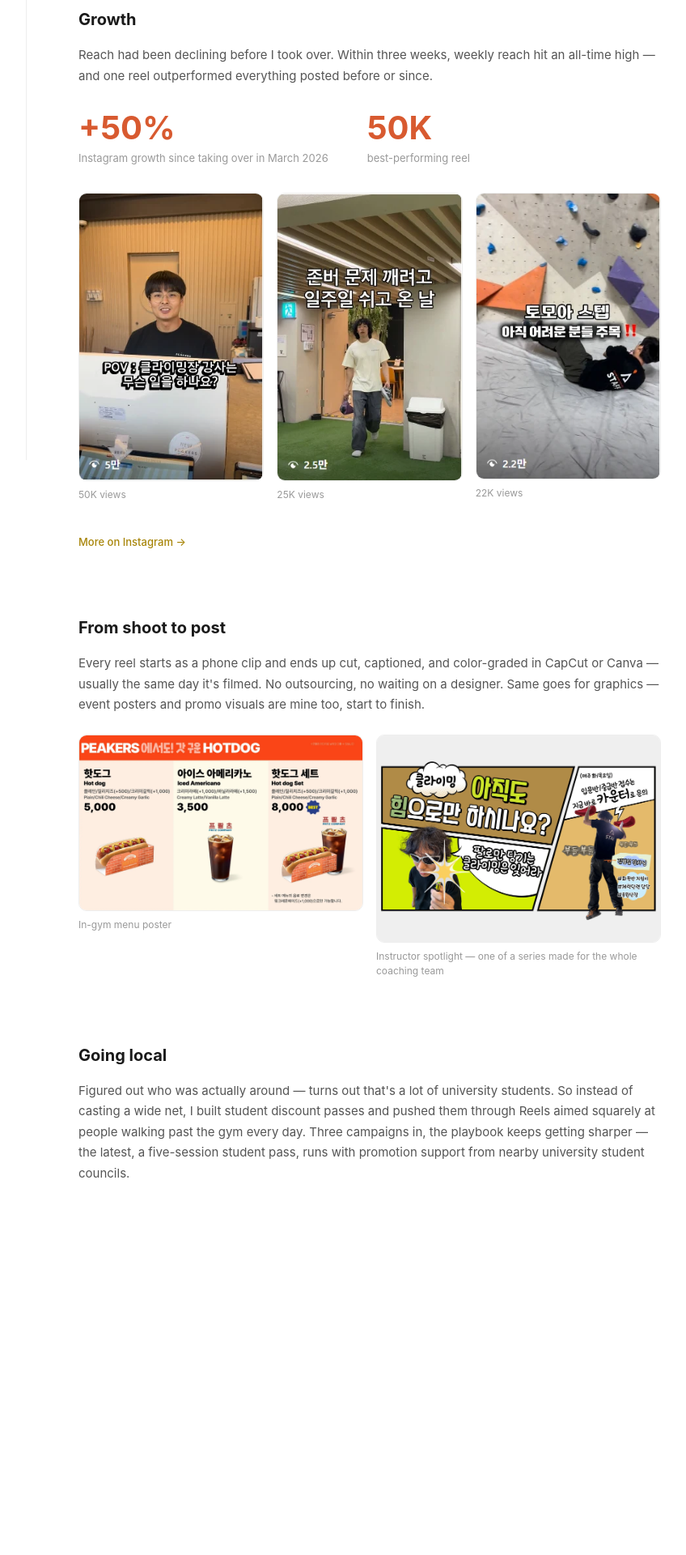
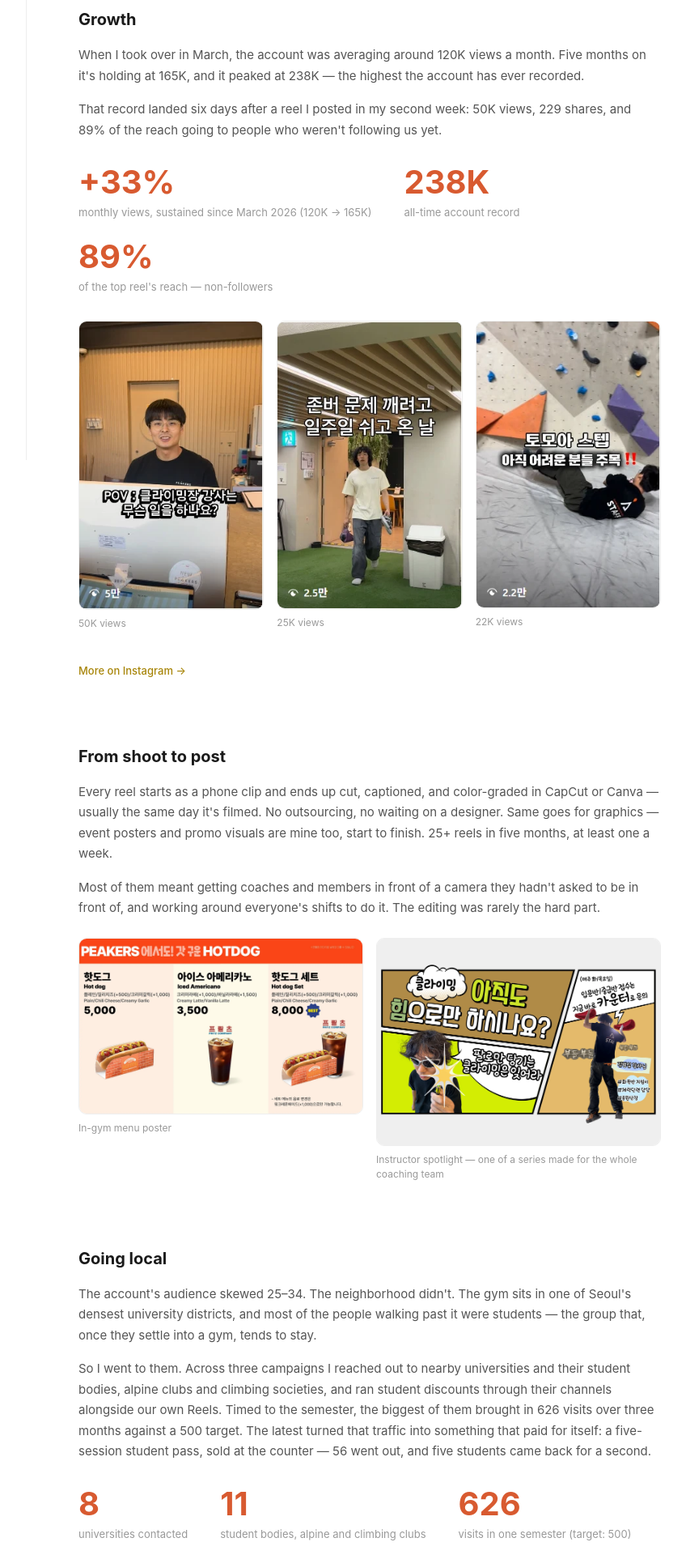
Before and after one commit to kbeomseop/portfolio, a Next.js app: page /projects/content in a window 1280 px wide. Shown: the part 900-2820 px from the top of the page at 81% size, without its empty margins (257-1105 px from the left). Before the commit the page ends 2473 px from the top, so only its background shows below. Built offline with nearby package versions, Linux system fonts and the light colour scheme; a web font is replaced by a local one.

Commit message:
content 페이지 growth/from-shoot-to-post/going-local 섹션 카피 업데이트
Instagram 성과 수치 갱신(238K 기록 등)과 대학가 캠페인 성과(626 visits) 반영

```diff
--- a/src/app/projects/content/page.tsx
+++ b/src/app/projects/content/page.tsx
@@ -23,17 +23,27 @@ const sections: ProjectSection[] = [
       <div>
         <h2 className="text-[20px] font-bold text-[#1a1a1a] mb-4">Growth</h2>
         <p className="text-[15px] leading-[1.7] text-[#555] max-w-[720px]">
-          Reach had been declining before I took over. Within three weeks, weekly reach
-          hit an all-time high — and one reel outperformed everything posted before or since.
+          When I took over in March, the account was averaging around 120K views a
+          month. Five months on it&apos;s holding at 165K, and it peaked at 238K — the
+          highest the account has ever recorded.
         </p>
-        <div className="mt-8 flex gap-12">
+        <p className="text-[15px] leading-[1.7] text-[#555] max-w-[720px] mt-4">
+          That record landed six days after a reel I posted in my second week: 50K
+          views, 229 shares, and 89% of the reach going to people who weren&apos;t
+          following us yet.
+        </p>
+        <div className="mt-8 flex flex-wrap gap-x-10 gap-y-6 max-w-[720px]">
           <div>
-            <p className="text-[40px] font-bold text-[#D85A30] leading-none">+50%</p>
-            <p className="text-[13px] text-[#999] mt-2">Instagram growth since taking over in March 2026</p>
+            <p className="text-[40px] font-bold text-[#D85A30] leading-none">+33%</p>
+            <p className="text-[13px] text-[#999] mt-2">monthly views, sustained since March 2026 (120K → 165K)</p>
           </div>
           <div>
-            <p className="text-[40px] font-bold text-[#D85A30] leading-none">50K</p>
-            <p className="text-[13px] text-[#999] mt-2">best-performing reel</p>
+            <p className="text-[40px] font-bold text-[#D85A30] leading-none">238K</p>
+            <p className="text-[13px] text-[#999] mt-2">all-time account record</p>
+          </div>
+          <div>
+            <p className="text-[40px] font-bold text-[#D85A30] leading-none">89%</p>
+            <p className="text-[13px] text-[#999] mt-2">of the top reel&apos;s reach — non-followers</p>
           </div>
         </div>
         <div className="mt-8">
@@ -97,10 +107,16 @@ const sections: ProjectSection[] = [
       <div>
         <h2 className="text-[20px] font-bold text-[#1a1a1a] mb-4">From shoot to post</h2>
         <p className="text-[15px] leading-[1.7] text-[#555] max-w-[720px]">
-          Every reel starts as a phone clip and ends up cut, captioned, and color-graded
-          in CapCut or Canva — usually the same day it&apos;s filmed. No outsourcing, no
-          waiting on a designer. Same goes for graphics — event posters and promo
-          visuals are mine too, start to finish.
+          Every reel starts as a phone clip and ends up cut, captioned, and
+          color-graded in CapCut or Canva — usually the same day it&apos;s filmed. No
+          outsourcing, no waiting on a designer. Same goes for graphics — event posters
+          and promo visuals are mine too, start to finish. 25+ reels in five months, at
+          least one a week.
+        </p>
+        <p className="text-[15px] leading-[1.7] text-[#555] max-w-[720px] mt-4">
+          Most of them meant getting coaches and members in front of a camera they
+          hadn&apos;t asked to be in front of, and working around everyone&apos;s
+          shifts to do it. The editing was rarely the hard part.
         </p>
         <div className="mt-6 grid grid-cols-1 sm:grid-cols-2 gap-4 max-w-[720px]">
           <div className="flex flex-col gap-2">
@@ -132,13 +148,34 @@ const sections: ProjectSection[] = [
       <div>
         <h2 className="text-[20px] font-bold text-[#1a1a1a] mb-4">Going local</h2>
         <p className="text-[15px] leading-[1.7] text-[#555] max-w-[720px]">
-          Figured out who was actually around — turns out that&apos;s a lot of university
-          students. So instead of casting a wide net, I built student discount passes and
-          pushed them through Reels aimed squarely at people walking past the gym every
-          day. Three campaigns in, the playbook keeps getting sharper — the latest, a
-          five-session student pass, runs with promotion support from nearby university
-          student councils.
+          The account&apos;s audience skewed 25–34. The neighborhood didn&apos;t. The
+          gym sits in one of Seoul&apos;s densest university districts, and most of the
+          people walking past it were students — the group that, once they settle into
+          a gym, tends to stay.
         </p>
+        <p className="text-[15px] leading-[1.7] text-[#555] max-w-[720px] mt-4">
+          So I went to them. Across three campaigns I reached out to nearby
+          universities and their student bodies, alpine clubs and climbing societies,
+          and ran student discounts through their channels alongside our own Reels.
+          Timed to the semester, the biggest of them brought in 626 visits over three
+          months against a 500 target. The latest turned that traffic into something
+          that paid for itself: a five-session student pass, sold at the counter — 56
+          went out, and five students came back for a second.
+        </p>
+        <div className="mt-8 flex flex-wrap gap-x-10 gap-y-6 max-w-[720px]">
+          <div>
+            <p className="text-[40px] font-bold text-[#D85A30] leading-none">8</p>
+            <p className="text-[13px] text-[#999] mt-2">universities contacted</p>
+          </div>
+          <div>
+            <p className="text-[40px] font-bold text-[#D85A30] leading-none">11</p>
+            <p className="text-[13px] text-[#999] mt-2">student bodies, alpine and climbing clubs</p>
+          </div>
+          <div>
+            <p className="text-[40px] font-bold text-[#D85A30] leading-none">626</p>
+            <p className="text-[13px] text-[#999] mt-2">visits in one semester (target: 500)</p>
+          </div>
+        </div>
       </div>
     ),
   },
```
